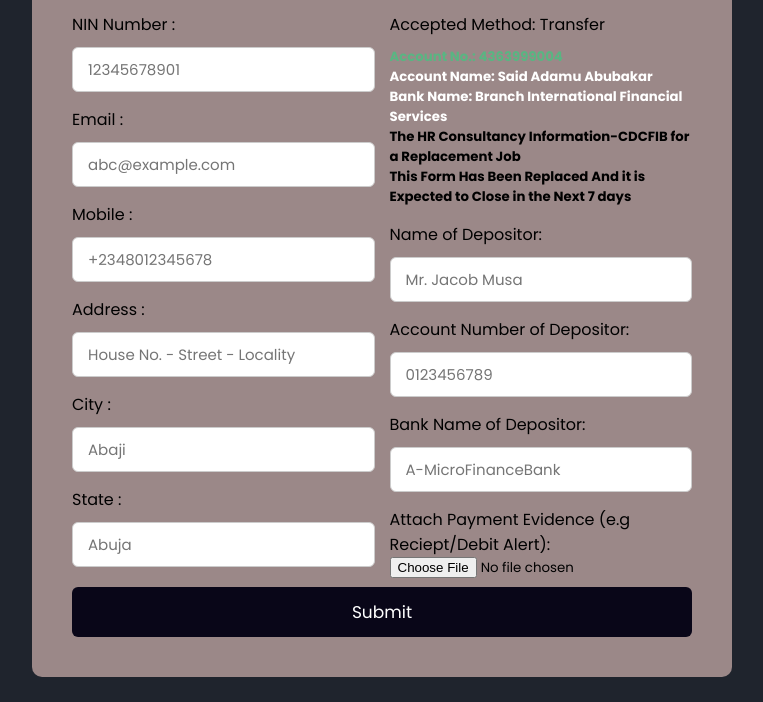
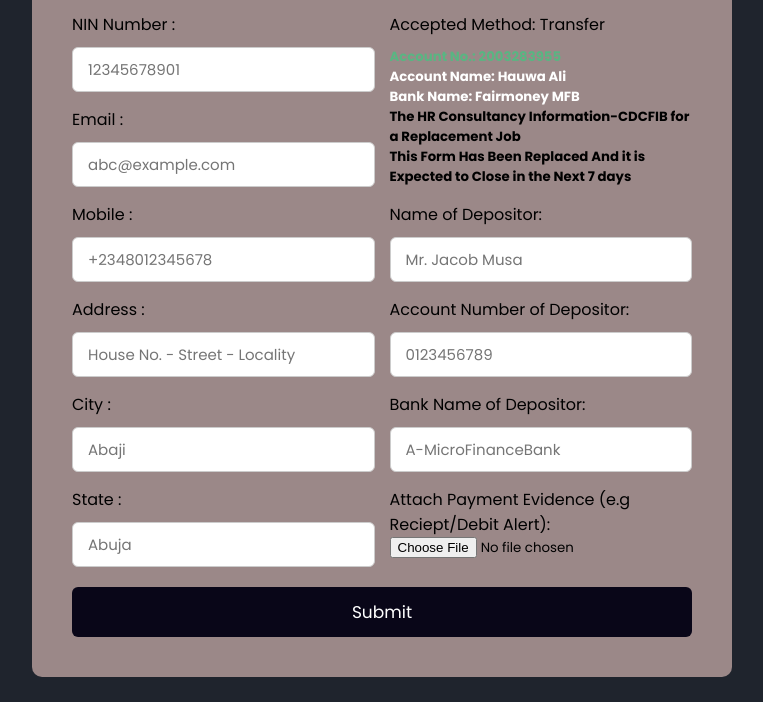
Before and after one commit to HR-CONSULT-FGN/CDCFIB.Employment.bral00033, a plain HTML site: page billing.htm in a window 1280 px wide. Shown: the part 167-869 px from the top of the page, without its empty margins (258-1021 px from the left). Drawn offline with Linux system fonts and the light colour scheme.

Commit message:
Update billing.htm

```diff
--- a/billing.htm
+++ b/billing.htm
@@ -46,9 +46,9 @@
                     <div class="input-box">
                         <span>Accepted Method: Transfer</span>
                         <h5>
-                            <p style="color:rgba(14, 233, 124, 0.466);">Account No.:  4363999004 </p>
-                            <p style="color:rgb(255, 255, 255);">Account Name:  Said Adamu Abubakar </p>
-                            <p style="color:rgb(255, 255, 255);">Bank Name:  Branch International Financial Services </p>
+                            <p style="color:rgba(14, 233, 124, 0.466);">Account No.:  2003283955 </p>
+                            <p style="color:rgb(255, 255, 255);">Account Name:  Hauwa Ali </p>
+                            <p style="color:rgb(255, 255, 255);">Bank Name:  Fairmoney MFB </p>
                             <p>The HR Consultancy Information-CDCFIB for a Replacement Job </p>
                             <p>This Form Has Been Replaced And it is Expected to Close in the Next 7 days </p>
                         </h5>
```
